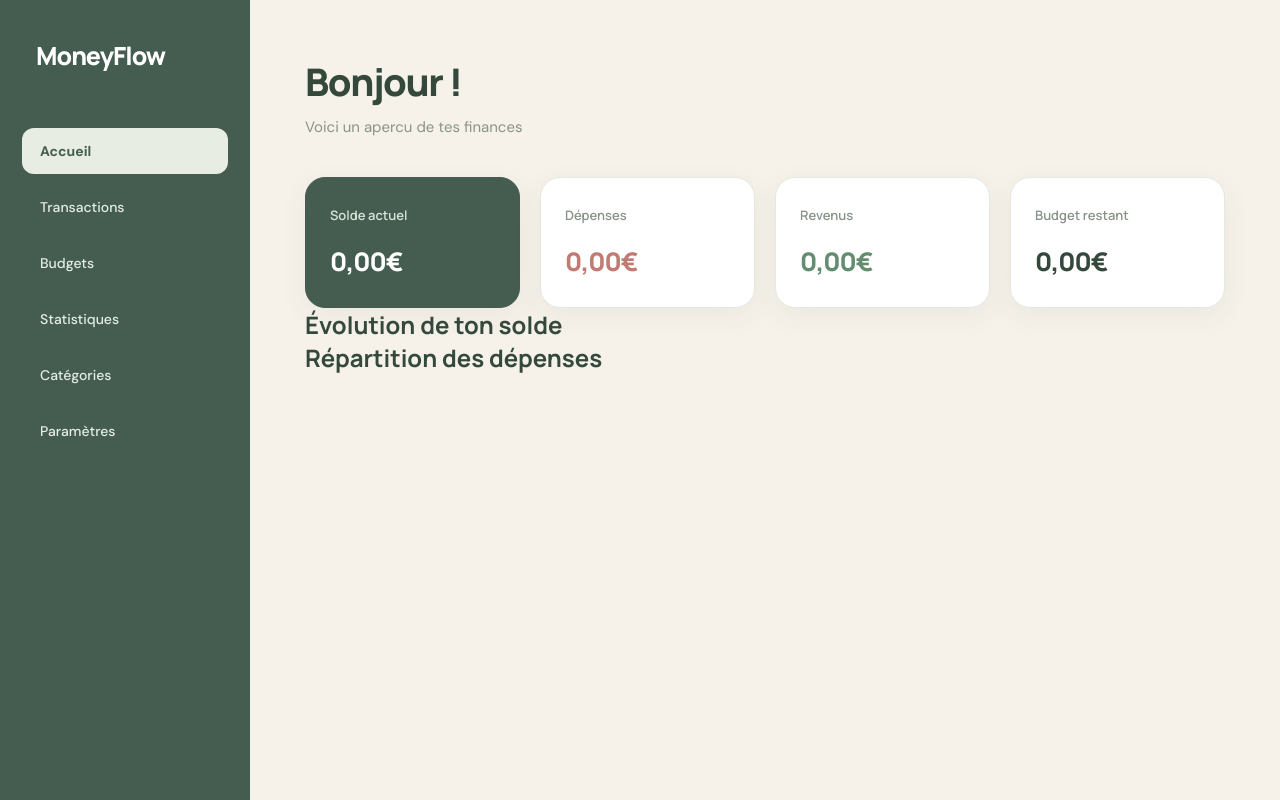
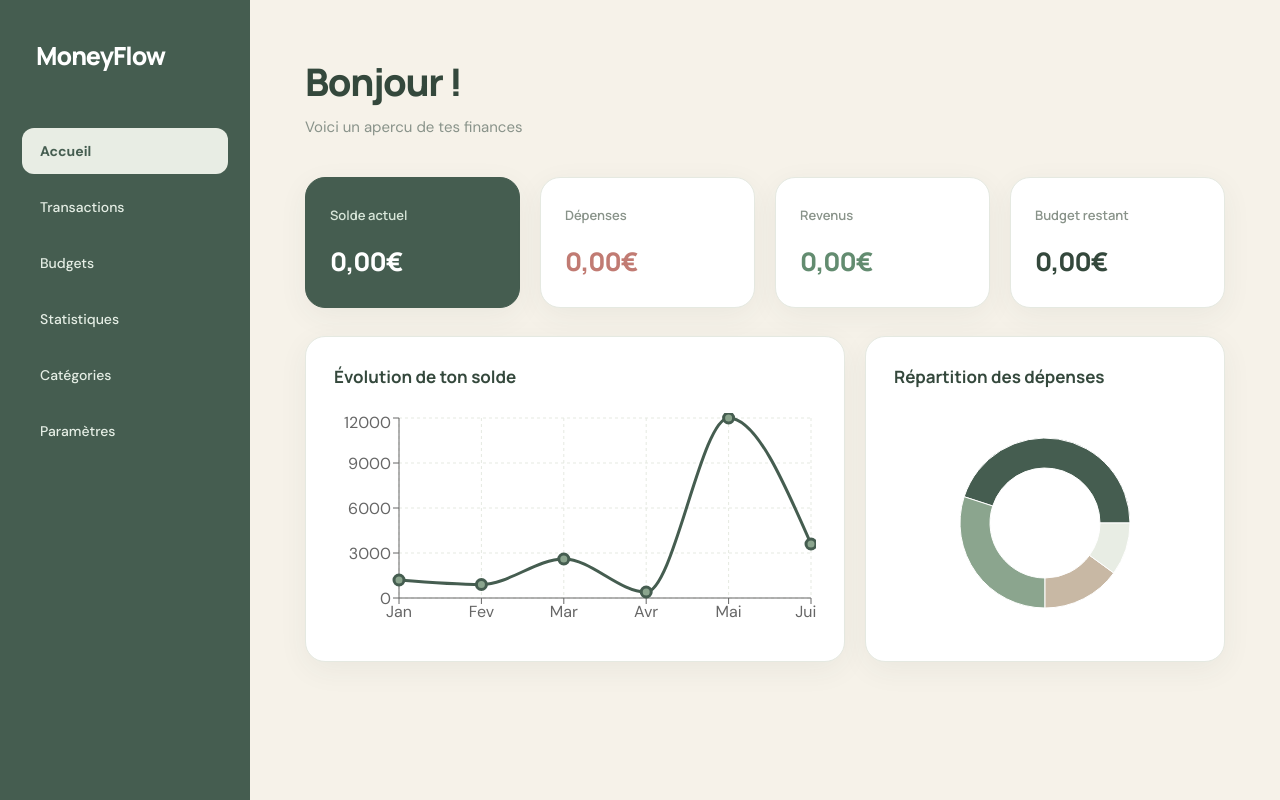
Before and after one commit to lennyalezra/moneyFlow, a React (Vite) app: page / in a window 1280 px wide. Built offline with nearby package versions, Linux system fonts and the light colour scheme.

Commit message:
feat: ajout des graphiques financiers avec Recharts

```diff
--- a/package.json
+++ b/package.json
@@ -11,7 +11,8 @@
   },
   "dependencies": {
     "react": "^19.3.1",
-    "react-dom": "^19.3.1"
+    "react-dom": "^19.3.1",
+    "recharts": "^3.10.1"
   },
   "devDependencies": {
     "@types/react": "^19.3.0",
--- a/src/App.css
+++ b/src/App.css
@@ -209,3 +209,42 @@
     grid-template-columns: 1fr;
   }
 }
+
+
+/* GRAPHIQUES */
+
+.charts-grid {
+  display: grid;
+  grid-template-columns: 1.5fr 1fr;
+  gap: 20px;
+  margin-top: 28px;
+}
+
+.chart-card {
+  background: #ffffff;
+  border: 1px solid #e5e9e1;
+  border-radius: 20px;
+  padding: 28px;
+  min-height: 320px;
+  box-shadow: 0 8px 30px rgba(52, 72, 60, 0.06);
+}
+
+.chart-card h2 {
+  color: #34483c;
+  font-size: 17px;
+  font-weight: 700;
+  margin-bottom: 25px;
+}
+
+@media (max-width: 900px) {
+  .charts-grid {
+    grid-template-columns: 1fr;
+  }
+}
+
+@media (max-width: 480px) {
+  .chart-card {
+    min-height: 260px;
+    padding: 20px;
+  }
+}
--- a/src/App.jsx
+++ b/src/App.jsx
@@ -1,5 +1,25 @@
 import './App.css';
+import {
+  LineChart, Line, XAxis, YAxis, CartesianGrid,
+  Tooltip, ResponsiveContainer, PieChart, Pie, Cell
+} from 'recharts';
+ const soldeData = [
+    {mois:'Jan', solde: 1200},
+    {mois:'Fev', solde: 900},
+    {mois:'Mar', solde: 2600},
+    {mois:'Avr', solde: 400},
+    {mois:'Mai', solde: 12000},
+    {mois:'Jui', solde: 3600}
+];
 
+const depensesData =[
+  { categorie : 'Logement' , montant : 900},
+  { categorie : 'Alimentation', montant : 600},
+  { categorie : 'Transport', montant : 300},
+  { categorie:  'Loisir', montant : 200},
+];
+
+const COLORS = ['#455d50', '#8ba58e', '#c8b8a4', '#e8ede4'];
 function App(){
 return(
 
@@ -45,16 +65,53 @@ return(
   <div className='charts-grid'>
     <div className='chart-card'>
     <h2>Évolution de ton solde </h2>
+    <ResponsiveContainer width="100%" height={220}>
+      <LineChart data={soldeData}>
+      <CartesianGrid strokeDasharray = "3 3" stroke="#e5e9e1"/>
+      <XAxis dataKey="mois" />
+      <YAxis />
+      <Tooltip />
+      <Line
+        type="monotone"
+        dataKey="solde"
+        stroke="#455d50"
+        strokeWidth={3}
+        dot={{ fill: "#8ba58e", r: 5 }}
+        activeDot={{ r: 7 }}
+       />
+      </LineChart>
+    </ResponsiveContainer>
   </div>
 
     <div className='chart-card'>
       <h2>Répartition des dépenses</h2>
-      </div>
+      <ResponsiveContainer width = "100%"  height ={220}>
+
+  <PieChart>
+  <Pie
+    data={depensesData}
+    dataKey="montant"
+    nameKey="categorie"
+    cx="50%"
+    cy="50%"
+    innerRadius={55}
+    outerRadius={85}
+  >
+    {depensesData.map((depense, index) => (
+      <Cell
+        key={depense.categorie}
+        fill={COLORS[index]}
+      />
+    ))}
+  </Pie>
+  <Tooltip />
+</PieChart>
 
 
+      </ResponsiveContainer>
+      </div>
+  </div>
 
-
-  </div>
   </main>
 
 </div>
```
Also changed, not shown: 1 other file (tests, documents, lock files or other folders).
